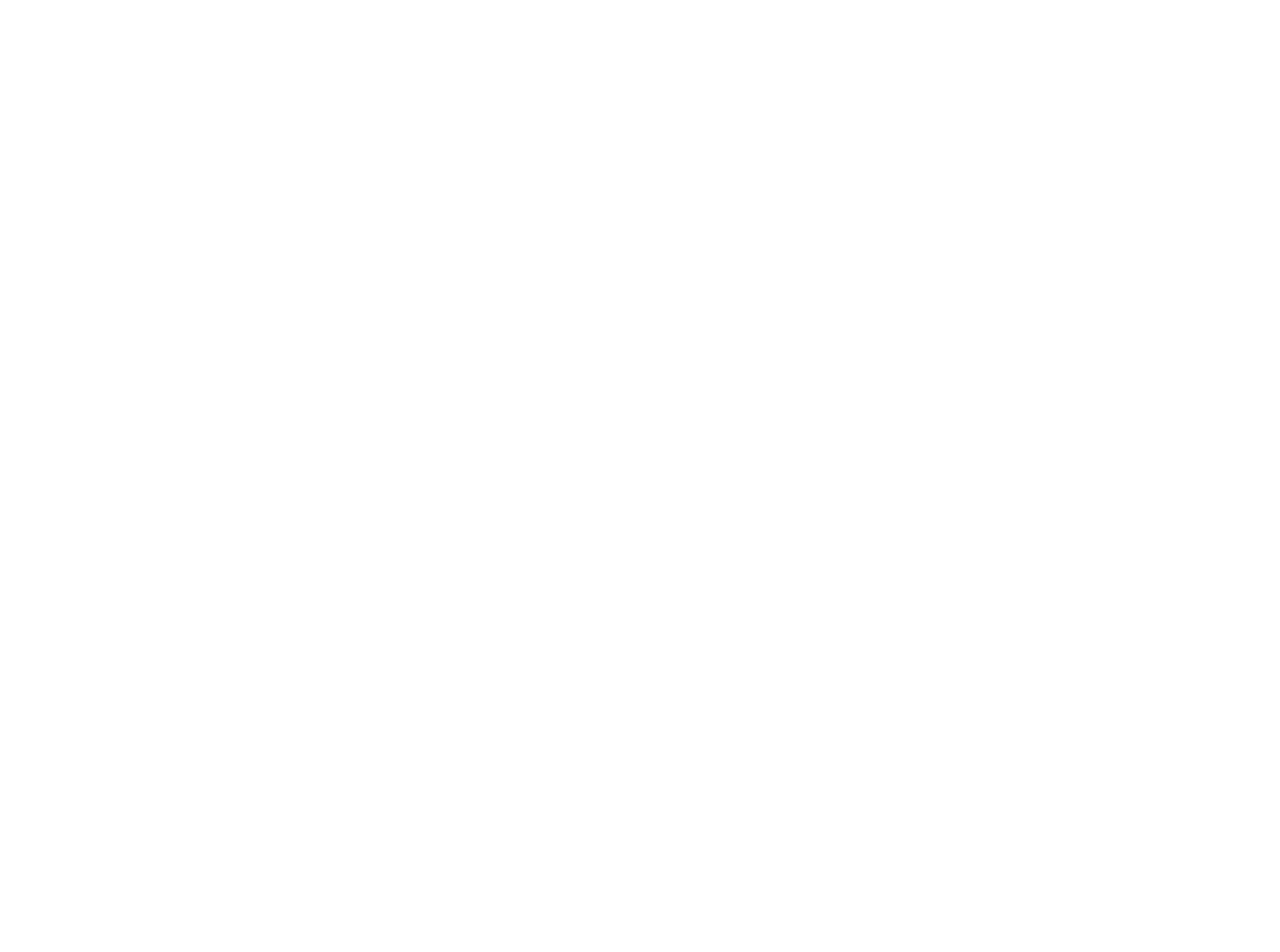
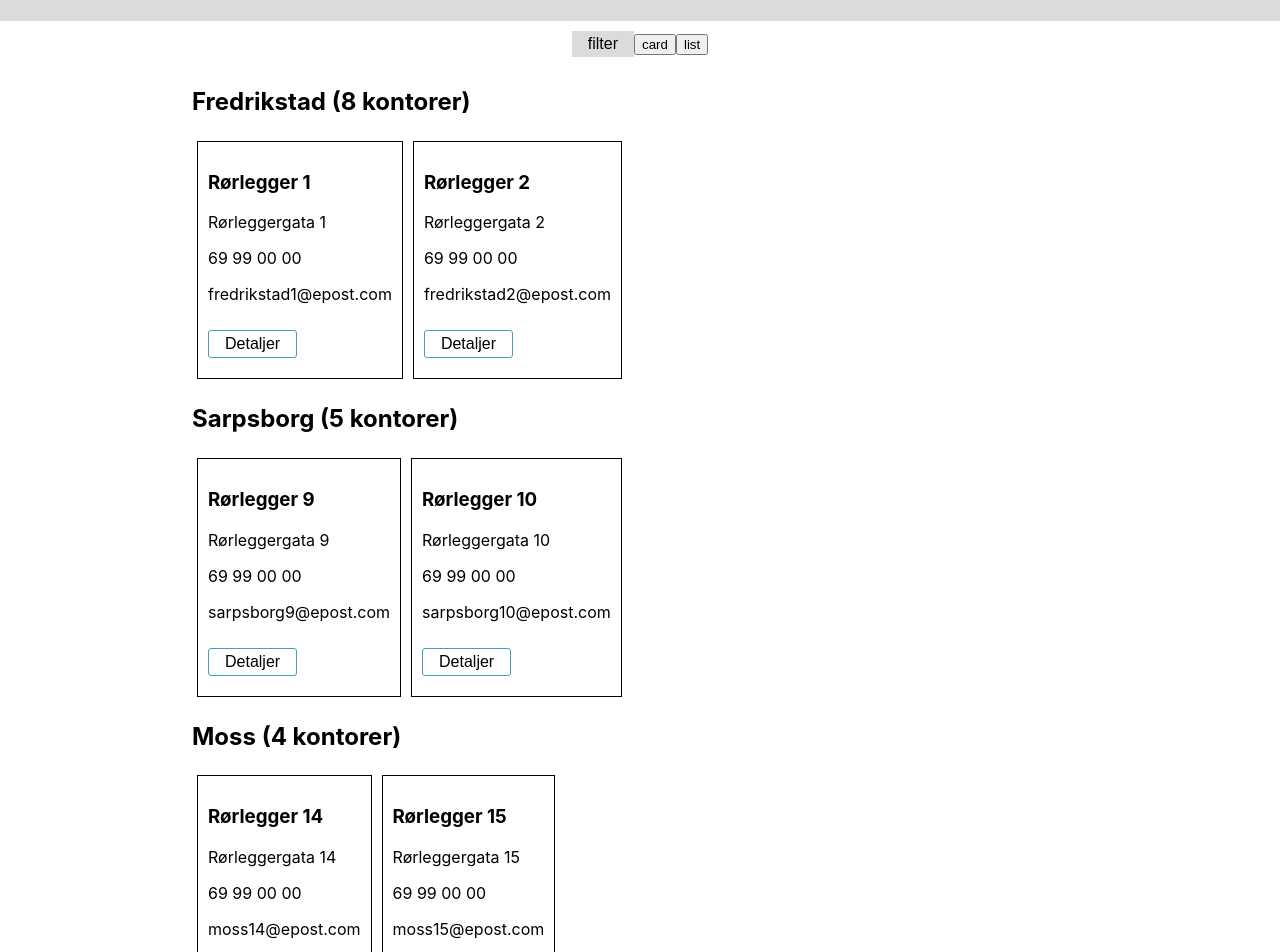
Before and after one commit to TrueHorror/webapplikasjoner_eksamen, a React (Create React App) app in the folder rorlegger/client/: page /offices in a window 1280 px wide. Shown: the part 380-1332 px from the top of the page. Before the commit the page ends 800 px from the top, so only its background shows below. Built offline with nearby package versions, Linux system fonts and the light colour scheme.

Commit message:
Started offices page, implemented cardview for offices in all cities (Static code in JSON file). For next push, add listview and filter functionality

```diff
--- a/rorlegger/client/src/pages/Offices.js
+++ b/rorlegger/client/src/pages/Offices.js
@@ -1,7 +1,67 @@
+import {
+  StyledMainContent,
+  OfficeView,
+  OfficeCards,
+  StyledButton,
+  Row,
+  StyledBanner,
+  StyledFilterButton} from '../styles/Styled.jsx';
+import React, {useState} from 'react';
+import data from './tempOffices.json';
+
+
 function Offices(){
+
+
+  const [cities, setCities] = useState(data);
+
+  const [cardView, setCardView] = useState(true);
+
+  //TODO: Få til funksjonalitet, ikoner for ListView og cardView, Sette opp ListView
+
+  const redirectToDetailedPage = (e) => {
+    console.log(e.target.name);
+  }
+
+
   return(
-    <p>Offices</p>
+    <>
+    <StyledBanner>
+      <h1>Våre kontorer</h1>
+    </StyledBanner>
+    <StyledMainContent>
+      <div>
+      <StyledFilterButton>filter</StyledFilterButton>
+      <button>card</button>
+      <button>list</button>
+      {cities.map((c) => (
+        <OfficeView key={c.city}>
+
+            <h2>{`${c.city} (${c.number} kontorer)`}</h2>
+            <Row>
+            {cardView ? (
+              c.offices.map((off) => (
+                <OfficeCards key={off.name}>
+                    <h3>{off.name}</h3>
+                    <p>{off.adress}</p>
+                    <p>{off.phone}</p>
+                    <p>{off.email}</p>
+                    <StyledButton name={off.name} onClick={redirectToDetailedPage}>Detaljer</StyledButton>
+                </OfficeCards>
+              ))
+            ):(
+              <section>
+                <p>List View</p>
+              </section>
+            )}
+            </Row>
+
+        </OfficeView>
+      ))}
+      </div>
+    </StyledMainContent>
+    </>
   )
 }
 
-export default Offices
+export default Offices;
--- /dev/null
+++ b/rorlegger/client/src/pages/tempOffices.json
@@ -0,0 +1,74 @@
+[
+    {
+        "city" : "Fredrikstad",
+        "number": 8,
+        "offices": [
+            {
+                "name": "Rørlegger 1",
+                "adress": "Rørleggergata 1",
+                "phone": "69 99 00 00",
+                "email": "fredrikstad1@epost.com"
+            },
+            {
+                "name": "Rørlegger 2",
+                "adress": "Rørleggergata 2",
+                "phone": "69 99 00 00",
+                "email": "fredrikstad2@epost.com"
+            }
+        ]
+    },
+    {
+        "city" : "Sarpsborg",
+        "number": 5,
+        "offices": [
+            {
+                "name": "Rørlegger 9",
+                "adress": "Rørleggergata 9",
+                "phone": "69 99 00 00",
+                "email": "sarpsborg9@epost.com"
+            },
+            {
+                "name": "Rørlegger 10",
+                "adress": "Rørleggergata 10",
+                "phone": "69 99 00 00",
+                "email": "sarpsborg10@epost.com"
+            }
+        ]
+    },
+    {
+        "city" : "Moss",
+        "number": 4,
+        "offices": [
+            {
+                "name": "Rørlegger 14",
+                "adress": "Rørleggergata 14",
+                "phone": "69 99 00 00",
+                "email": "moss14@epost.com"
+            },
+            {
+                "name": "Rørlegger 15",
+                "adress": "Rørleggergata 15",
+                "phone": "69 99 00 00",
+                "email": "moss15@epost.com"
+            }
+        ]
+    },
+    {
+        "city" : "Oslo",
+        "number": 4,
+        "offices": [
+            {
+                "name": "Rørlegger 18",
+                "adress": "Rørleggergata 18",
+                "phone": "69 99 00 00",
+                "email": "oslo18@epost.com"
+            },
+            {
+                "name": "Rørlegger 19",
+                "adress": "Rørleggergata 19",
+                "phone": "69 99 00 00",
+                "email": "oslo19@epost.com"
+            }
+        ]
+    }
+]
--- a/rorlegger/client/src/styles/Styled.jsx
+++ b/rorlegger/client/src/styles/Styled.jsx
@@ -80,7 +80,7 @@ export const StyledBanner = styled.figure`
 //Main-Content with rom and column. Inspiration from: https://dev.to/drews256/ridiculously-easy-row-and-column-layouts-with-flexbox-1k01 -----------------------------------------------------------------
 export const StyledMainContent = styled.main`
   margin: 0 auto;
-  width: 90%;
+  width: 70%;
 
 
 `;
@@ -172,3 +172,40 @@ export const StyledFooterListItems = styled.li`
   justify-content: space-between;
 
 `;
+
+export const OfficeCards = styled.div`
+  border: 1px solid black;
+  flex-wrap: wrap;
+  padding: 10px;
+  margin: 5px 5px;
+`;
+
+export const OfficeView = styled.article`
+  text-align: left;
+  display: flex;
+  flex-wrap: wrap;
+  flex-direction: row;
+`;
+
+export const StyledButton = styled.button`
+  color: black;
+  font-size: 1em;
+  margin: 1em;
+  padding: 0.25em 1em;
+  border: 1px solid #469fb9;
+  border-radius: 3px;
+  background: white;
+  &:hover {
+    background: #469fb9;
+    color: white;
+    cursor: pointer;
+  }
+
+  margin: 10px auto;
+`;
+
+export const StyledFilterButton = styled(StyledButton)`
+background-color:  #DBDBDB;
+border: none;
+border-radius: 0px;
+`;
```
Also changed, not shown: rorlegger/client/package.json (+12 -2 lines), 2 other files (tests, documents, lock files or other folders).
